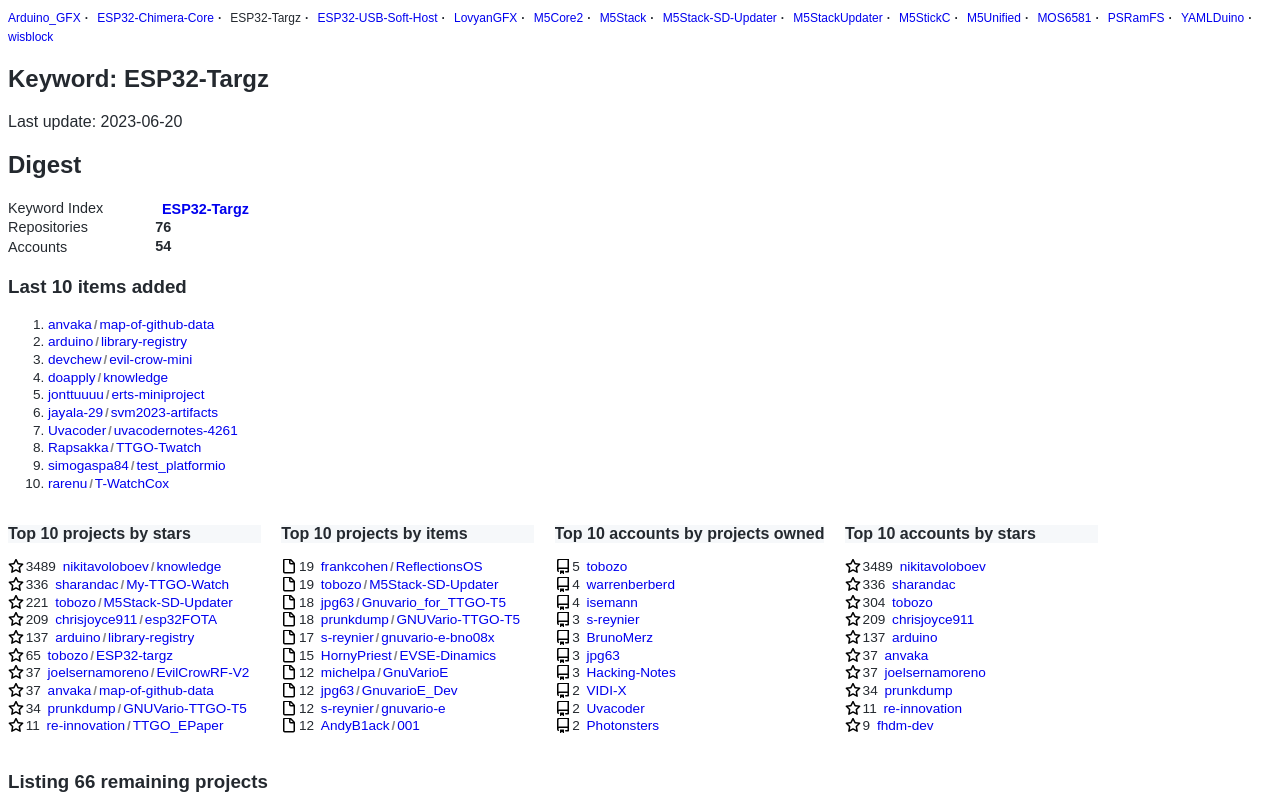
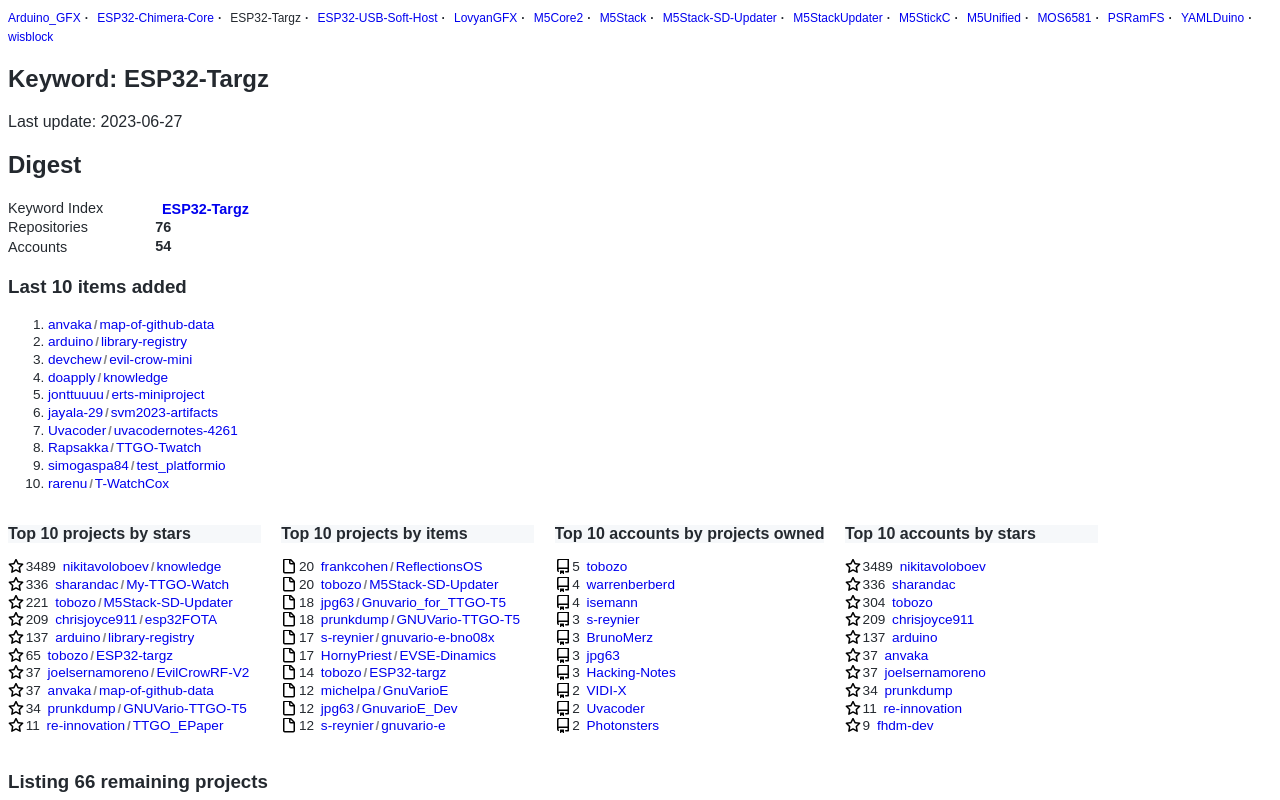
Before and after one commit to tobozo/tobozo.github.io, a plain HTML site: page ESP32-Targz.html in a window 1280 px wide. Shown: the top 800 px of the page. Drawn offline with Linux system fonts and the light colour scheme.

Commit message:
Automated update

```diff
--- a/ESP32-Targz.html
+++ b/ESP32-Targz.html
@@ -270,7 +270,7 @@
 <main>
   <article>
     <h1>Keyword: ESP32-Targz</h1>
-    <p>Last update: 2023-06-20</p>
+    <p>Last update: 2023-06-27</p>
   </article>
 
   <section>
@@ -321,9 +321,9 @@
           <section>
         <h3>Top 10 projects by items</h3>
         <ol class="repos-list items">
-                      <li value="19"><a title="frankcohen/ReflectionsOS" rel="noreferrer"
+                      <li value="20"><a title="frankcohen/ReflectionsOS" rel="noreferrer"
               href="https://github.com/frankcohen/ReflectionsOS/search?q=ESP32-Targz">frankcohen<span class=slash>/</span>ReflectionsOS</a></li>
-                      <li value="19"><a title="tobozo/M5Stack-SD-Updater" rel="noreferrer"
+                      <li value="20"><a title="tobozo/M5Stack-SD-Updater" rel="noreferrer"
               href="https://github.com/tobozo/M5Stack-SD-Updater/search?q=ESP32-Targz">tobozo<span class=slash>/</span>M5Stack-SD-Updater</a></li>
                       <li value="18"><a title="jpg63/Gnuvario_for_TTGO-T5" rel="noreferrer"
               href="https://github.com/jpg63/Gnuvario_for_TTGO-T5/search?q=ESP32-Targz">jpg63<span class=slash>/</span>Gnuvario_for_TTGO-T5</a></li>
@@ -331,16 +331,16 @@
               href="https://github.com/prunkdump/GNUVario-TTGO-T5/search?q=ESP32-Targz">prunkdump<span class=slash>/</span>GNUVario-TTGO-T5</a></li>
                       <li value="17"><a title="s-reynier/gnuvario-e-bno08x" rel="noreferrer"
               href="https://github.com/s-reynier/gnuvario-e-bno08x/search?q=ESP32-Targz">s-reynier<span class=slash>/</span>gnuvario-e-bno08x</a></li>
-                      <li value="15"><a title="HornyPriest/EVSE-Dinamics" rel="noreferrer"
+                      <li value="17"><a title="HornyPriest/EVSE-Dinamics" rel="noreferrer"
               href="https://github.com/HornyPriest/EVSE-Dinamics/search?q=ESP32-Targz">HornyPriest<span class=slash>/</span>EVSE-Dinamics</a></li>
+                      <li value="14"><a title="tobozo/ESP32-targz" rel="noreferrer"
+              href="https://github.com/tobozo/ESP32-targz/search?q=ESP32-Targz">tobozo<span class=slash>/</span>ESP32-targz</a></li>
                       <li value="12"><a title="michelpa/GnuVarioE" rel="noreferrer"
               href="https://github.com/michelpa/GnuVarioE/search?q=ESP32-Targz">michelpa<span class=slash>/</span>GnuVarioE</a></li>
                       <li value="12"><a title="jpg63/GnuvarioE_Dev" rel="noreferrer"
               href="https://github.com/jpg63/GnuvarioE_Dev/search?q=ESP32-Targz">jpg63<span class=slash>/</span>GnuvarioE_Dev</a></li>
                       <li value="12"><a title="s-reynier/gnuvario-e" rel="noreferrer"
               href="https://github.com/s-reynier/gnuvario-e/search?q=ESP32-Targz">s-reynier<span class=slash>/</span>gnuvario-e</a></li>
-                      <li value="12"><a title="AndyB1ack/001" rel="noreferrer"
-              href="https://github.com/AndyB1ack/001/search?q=ESP32-Targz">AndyB1ack<span class=slash>/</span>001</a></li>
                   </ol>
       </section>
 
```
